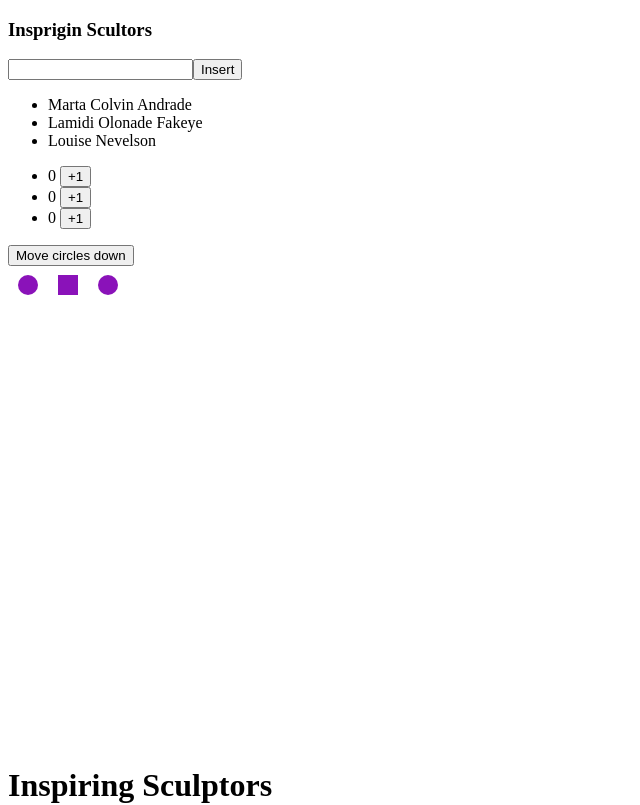
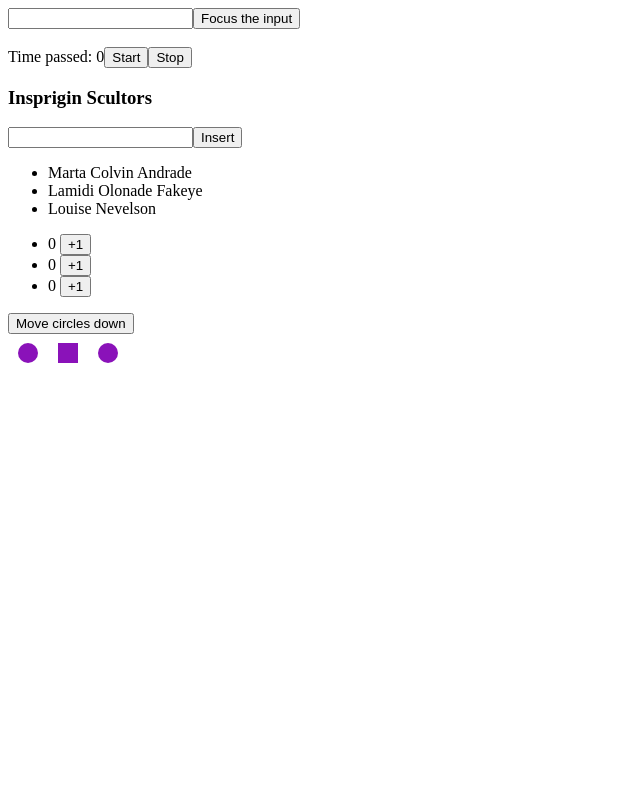
Before and after one commit to albarp/learn-react, a React (Vite) app in the folder app/: page / in a window 1280 px wide. Shown: the top 805 px of the page, without its empty margins (0-640 px from the left). Built offline with nearby package versions, Linux system fonts and the light colour scheme.

Commit message:
stopwatch interval ref + focus input

```diff
--- a/app/src/App.tsx
+++ b/app/src/App.tsx
@@ -19,10 +19,14 @@ import ArtistDelete from "./Components/ArtistDelete/ArtistDelete";
 import ShapeEditor from "./Components/ShapeEditor/ShapeEditor";
 import ThreeCounters from "./Components/ThreeCounters/ThreeCounters";
 import InspiringSculptors from "./Components/InspiringSculptors/InspiringSculptors";
+import StopWatch from "./Components/StopWatch/StopWatch";
+import FocusInput from "./Components/FocusInput/FocusInput";
 
 function App() {
   return (
     <>
+      <FocusInput />
+      <StopWatch />
       <InspiringSculptors />
       <ThreeCounters />
       <ShapeEditor />
--- /dev/null
+++ b/app/src/Components/FocusInput/FocusInput.tsx
@@ -0,0 +1,19 @@
+import { useRef } from "react"
+
+export default function FocusInput() {
+
+    const inputRef = useRef<HTMLInputElement>(null!)
+
+    function handleFocus() {
+        inputRef.current?.focus()
+    }
+
+    return (
+        <>
+            <input ref={inputRef} type="text"></input>
+            <button onClick={handleFocus}>Focus the input</button>
+            <br />
+            <br />
+        </>
+    )
+}
--- /dev/null
+++ b/app/src/Components/StopWatch/StopWatch.tsx
@@ -0,0 +1,34 @@
+import { useRef, useState } from "react"
+
+export default function StopWatch() {
+
+    const [elapsedTime, setElapsedTime] = useState(0)
+    const startTime = useRef(Date.now())
+    const intervalRef = useRef(0)
+
+    function onStopWatchStart() {
+
+        clearInterval(intervalRef.current)
+        setElapsedTime(0)
+
+        startTime.current = Date.now()
+
+        intervalRef.current = setInterval( () => {
+            const diff = Date.now() - startTime.current
+            setElapsedTime(diff)
+        }, 10)
+    }
+
+    function onStopWatchStop() {
+        clearInterval(intervalRef.current)
+    }
+
+    return (
+        <>
+            <label>Time passed: </label>
+            <label>{elapsedTime}</label>
+            <button onClick={onStopWatchStart}>Start</button>
+            <button onClick={onStopWatchStop}>Stop</button>
+        </>
+    )
+}
```
